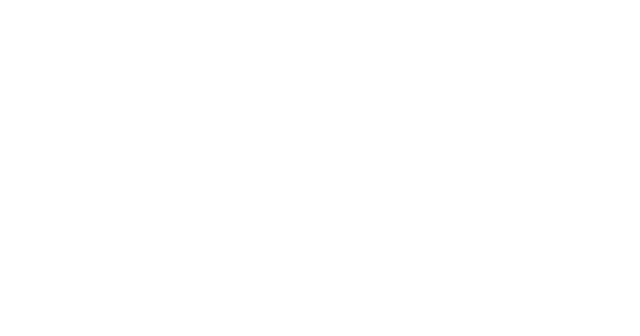
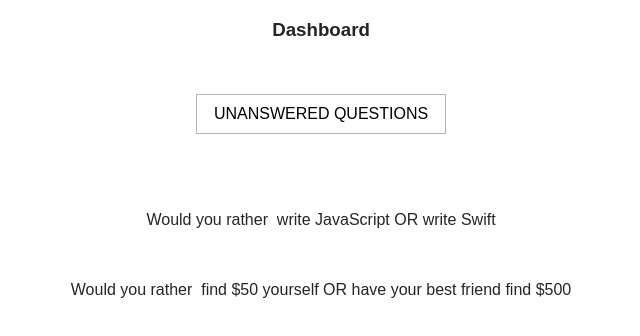
Before and after one commit to SamDe4574/Would_You_Rather.github.io, a React (Create React App) app: page / in a window 1280 px wide. Shown: the top 336 px of the page, without its empty margins (319-959 px from the left). Built offline with nearby package versions, Linux system fonts and the light colour scheme.

Commit message:
Create Home & Question Component & (Login Component - No Content)

```diff
--- a/src/actions/index.js
+++ b/src/actions/index.js
@@ -1,9 +1,9 @@
 import {getInitialData} from '../utils/api'
 import {receiveUsers} from '../actions/users'
 import {receiveQuestions} from '../actions/questions'
-//import {setAuthedUser,unsetAuthedUser} from '../actions/authedUser'
+import {setAuthedUser,unsetAuthedUser} from '../actions/authedUser'
 
-//const AUTHED_ID = 'sarahedo'
+const AUTHED_ID = 'sarahedo'
 
 export function handleInitialData() {
   return(dispatch) => {
@@ -11,6 +11,7 @@
             .then(({users,questions}) => {
               dispatch(receiveUsers(users))
               dispatch(receiveQuestions(questions))
+              dispatch(setAuthedUser(AUTHED_ID))
             })
   }
 
--- a/src/components/App.js
+++ b/src/components/App.js
@@ -1,6 +1,8 @@
 import React, { Component } from 'react';
 import {connect} from 'react-redux';
 import {handleInitialData} from '../actions/'
+import Home from './Home';
+import Login from './Login';
 
 
 class App extends Component {
@@ -11,11 +13,20 @@
   render() {
     return (
       <div>
+      {
+      this.props.loading === true
+      ? <Login />
+      :<Home />
+      }
       </div>
     );
   }
 
 }
 
-
-export default connect()(App)
+function mapStateToProps({authedUser}) {
+  return {
+    loading: authedUser === null
+  }
+}
+export default connect(mapStateToProps)(App)
--- /dev/null
+++ b/src/components/Home.js
@@ -0,0 +1,68 @@
+import React, { Component } from 'react';
+import {connect} from 'react-redux';
+import Question from './Question'
+
+
+
+class Home extends Component {
+  state = {
+    showAnswered: false
+  }
+
+  render() {
+    const { showAnswered } = this.state
+    const { authedUser, answeredQuestionsIds, unansweredQuestionsIds } = this.props
+
+    return (
+      <center>
+        <div >
+        <h3>Dashboard</h3>
+        <button
+          onClick={(e) => this.setState((prevState) => ({ showAnswered: !prevState.showAnswered }))}
+          className={showAnswered === true ? 'btn answered': 'btn unanswered'}
+          style = {{cursor:'pointer'}}
+        >
+          {showAnswered === true ? 'Answered questions' : 'Unanswered questions'}
+        </button>
+        <div>
+          <ul>
+          {showAnswered
+            ? answeredQuestionsIds.map((id) => (
+              <li key={id} className="homeList">
+                <Question id={id} />
+              </li>
+            ))
+            : unansweredQuestionsIds.map((id) => (
+              <li key={id} className="homeList">
+                <Question id={id} />
+              </li>
+            ))}
+          </ul>
+        </div>
+      </div>
+      </center>
+    );
+  }
+
+}
+
+
+
+ function mapStateToProps ({ questions, authedUser }) {
+
+  let unansweredQuestions = Object.values(questions).filter((question) =>
+    !question.optionOne.votes.includes(authedUser) && !question.optionTwo.votes.includes(authedUser))
+
+  let answeredQuestions = Object.values(questions).filter((question) =>
+    question.optionOne.votes.includes(authedUser) || question.optionTwo.votes.includes(authedUser))
+
+
+  return {
+    unansweredQuestionsIds: Object.values(unansweredQuestions)
+            .sort((a, b) => b.timestamp - a.timestamp).map((q) => q.id),
+    answeredQuestionsIds: Object.values(answeredQuestions)
+            .sort((a, b) => b.timestamp - a.timestamp).map((q) => q.id)
+  }
+}
+
+export default connect(mapStateToProps)(Home);
--- /dev/null
+++ b/src/components/Login.js
@@ -0,0 +1,19 @@
+import React, { Component } from 'react';
+import {connect} from 'react-redux';
+
+class Login extends Component {
+  render() {
+
+    return (
+      <center>
+        <div >
+          <h3>Login</h3>
+        </div>
+      </center>
+    );
+  }
+
+}
+
+
+export default connect()(Login);
--- /dev/null
+++ b/src/components/Question.js
@@ -0,0 +1,30 @@
+import React, { Component } from 'react'
+import { connect } from 'react-redux'
+//import { Link } from 'react-router-dom'
+
+
+class Question extends Component {
+  render() {
+    const { id, question: {optionOne, optionTwo} } = this.props
+
+    return (
+      <div>
+          <p> Would you rather &nbsp;
+            <span className="questionOptionOne">{optionOne.text}</span>
+            &nbsp;OR&nbsp;
+            <span className="questionOptionTwo">{optionTwo.text}</span>
+          </p>
+      </div>
+    )
+  }
+}
+
+function mapStateToProps({ questions }, { id }) {
+  const question = questions[id]
+  return {
+    id,
+    question
+  }
+}
+
+export default connect(mapStateToProps)(Question)
```
